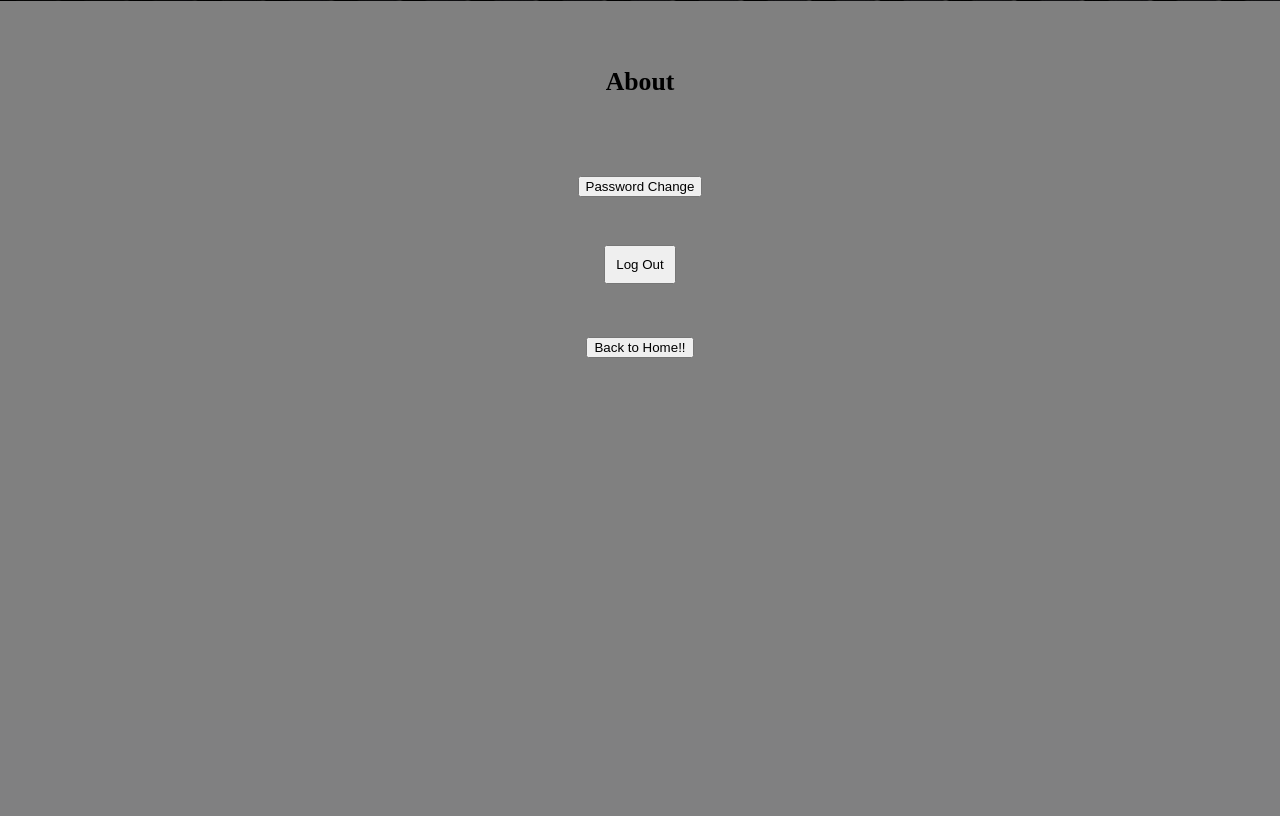
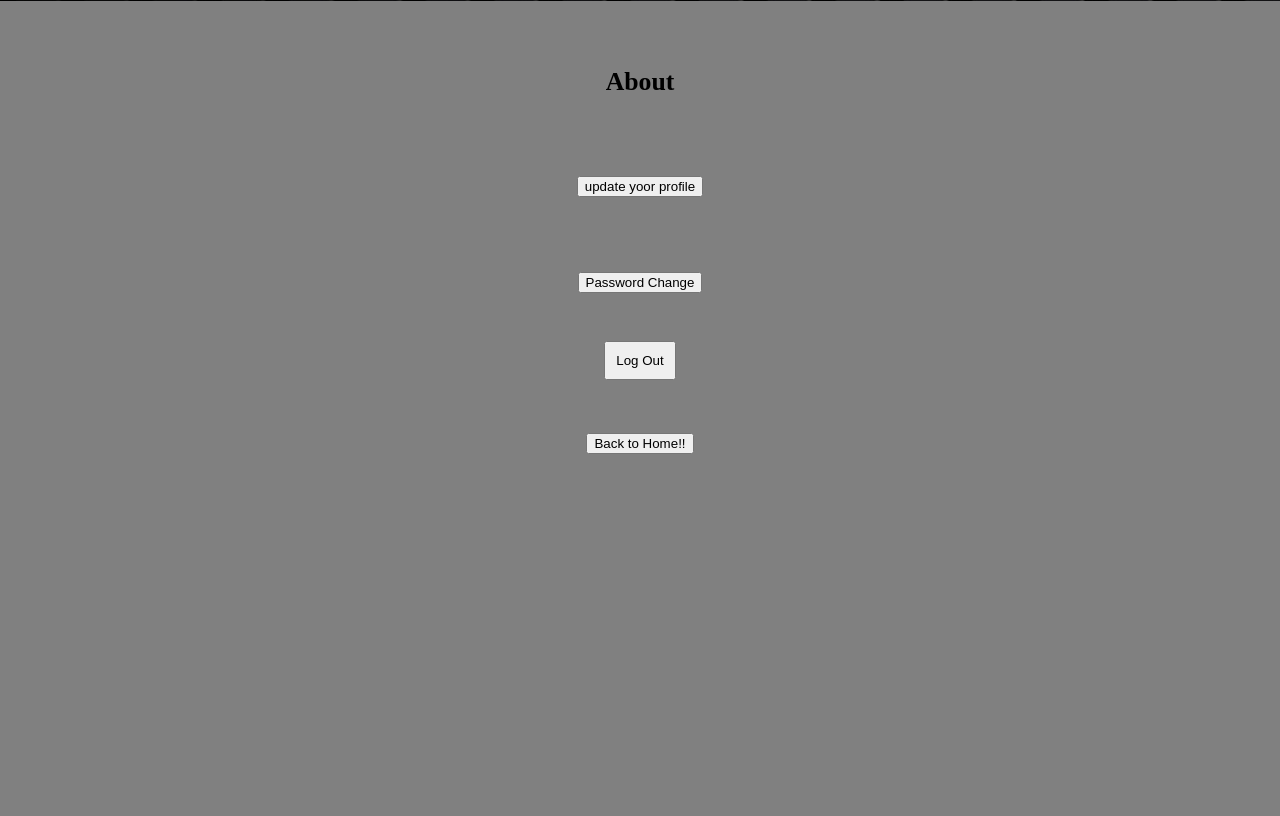
Before and after one commit to Bwar3am/Bwar3amino, a Django app: page /accounts/dispaly in a window 1280 px wide. Shown: the part 138-954 px from the top of the page. Before the commit the page ends 495 px from the top, so only its background shows below. Run offline with Django 5.2, Linux system fonts and the light colour scheme; some libraries are stand-ins or nearby versions; some web fonts are replaced.

Commit message:
updated displayprofile
updated displayprofile

```diff
--- a/templates/displayprofile.html
+++ b/templates/displayprofile.html
@@ -63,7 +63,8 @@
         <div>
             <h3>About</h3>
             <p>{{user.userinfo.bio}}</p>
-
+            <br>
+            <p><button><a href="{% url 'updateprofile' user.id %}">update yoor profile</a></button></p>
             <br>
             <p><button><a href="{% url 'change_password' %}">Password Change</a></button></p>
             <br>
```
